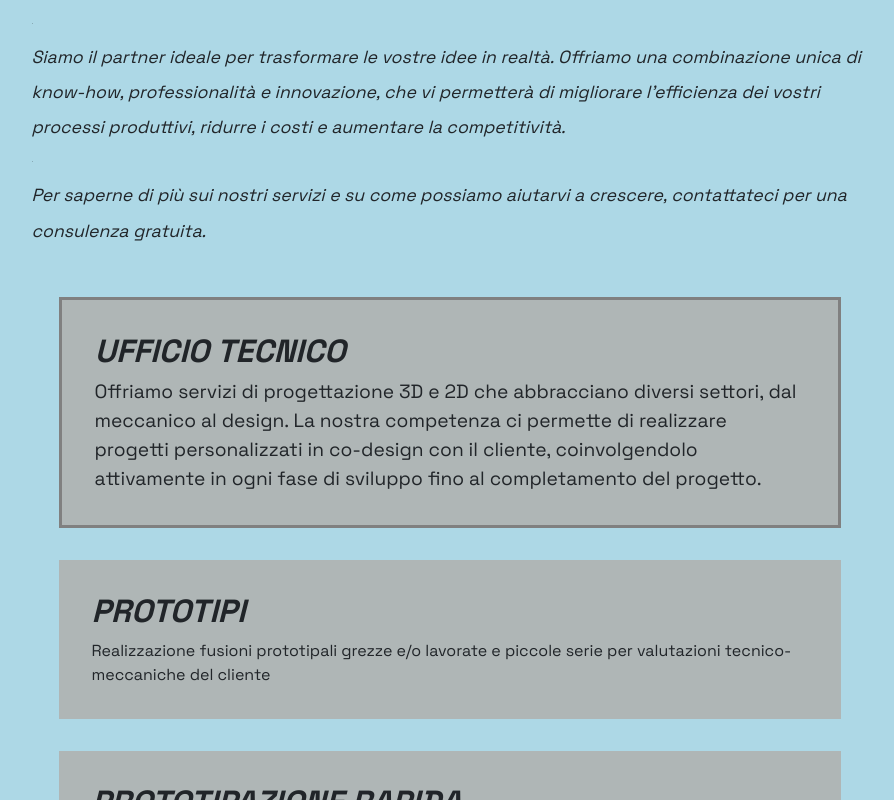
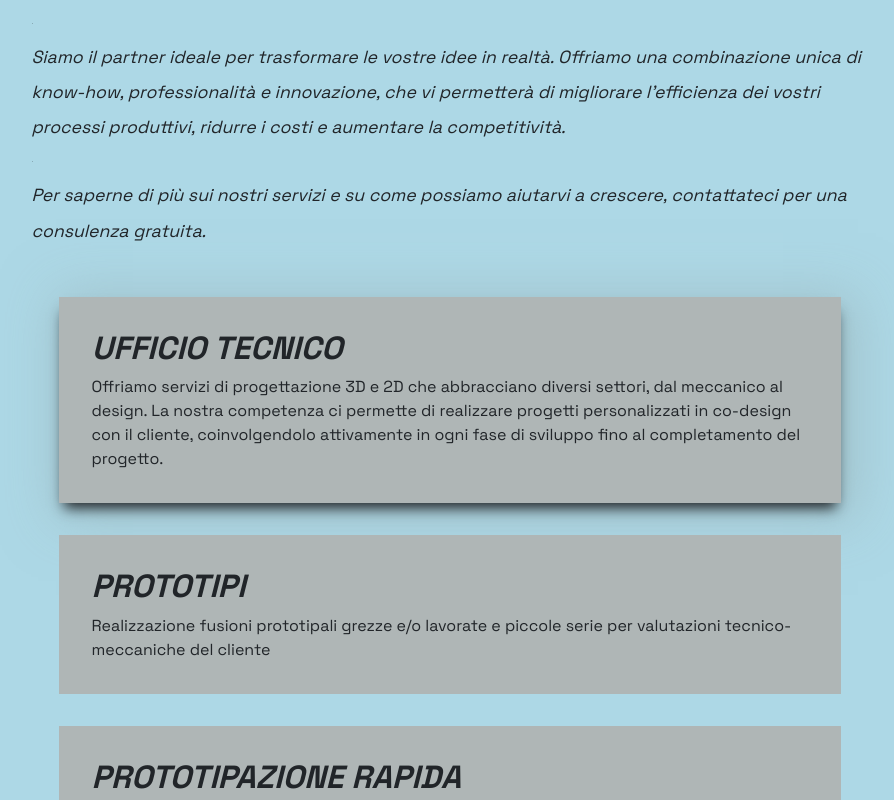
Before and after one commit to gluke0/studio-tecnico-pm, a Vue app: page / in a window 1280 px wide. In both pictures the pointer is over the element 640 px from the left and 1212 px from the top of the page. Shown: the part 812-1612 px from the top of the page, without its empty margins (190-1084 px from the left). Built offline with nearby package versions, Linux system fonts and the light colour scheme.

Commit message:
a better hover for boxes

```diff
--- a/src/components/views/services.vue
+++ b/src/components/views/services.vue
@@ -71,8 +71,9 @@ export default {
 }
 
 .box-service:hover{
-    border: solid 3px grey;
-    font-size: larger;
+    -webkit-box-shadow: 0px 10px 13px -5px, 7px 7px 50px 10px rgba(155, 183, 190, 0.67);
+    box-shadow: 0px 10px 13px -5px, 7px 7px 50px 10px rgba(155, 183, 190, 0.67);
+
 }
 
 .box-service{
```
